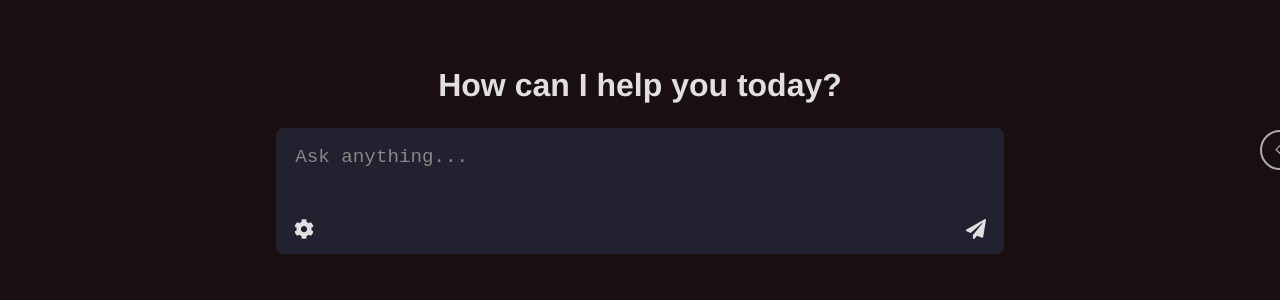
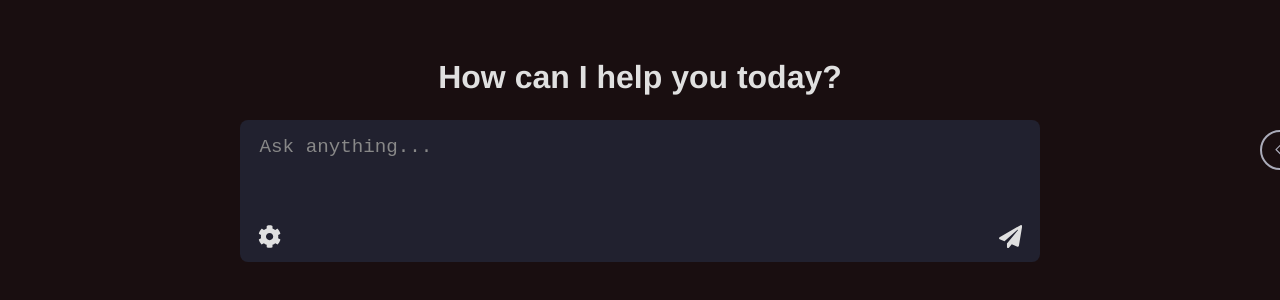
Before and after one commit to rahil-sfu/hemangAI, a React (Create React App) app: page /AiPage in a window 1280 px wide. Shown: the part 250-550 px from the top of the page. Built offline with nearby package versions, Linux system fonts and the light colour scheme.

Commit message:
Update AiPage.css

```diff
--- a/src/Components/AiPage.css
+++ b/src/Components/AiPage.css
@@ -6,7 +6,7 @@
   --accent-color: #444a89;        /* A warm accent for highlights and borders */
   --text-color: #e0e0e0;          /* Off-white text */
   --hover-bg: #3a3a3a;           /* Slightly lighter for hover effects */
-  --transition-speed: 0.3s;
+  --transition-speed: 0.25s;        /* Speed of transitions */
 }
 
 /* Global font settings */
@@ -16,19 +16,6 @@ body {
   padding: 0;
   background: var(--dark-surface);
 }
-
-/* For the search bar in chat mode at the bottom */
-.search-bar-fixed {
-  position: sticky;
-  bottom: 0;
-  background-color: #21212f; /* Ensure it matches your theme */
-  padding: 0.5rem;
-  border-top: 1px solid var(--accent-color);
-  display: flex;
-  align-items: center;
-  z-index: 10;
-}
-
 
 /* Main container styling */
 .app-container {
@@ -48,7 +35,7 @@ body {
   display: flex;
   flex-direction: column;
   padding: 1rem;
-  transition: transform var(--transition-speed) ease-in-out;
+  transition: transform var(--transition-speed);
   z-index: 1000;
   position: absolute;
 }
@@ -180,10 +167,8 @@ body {
   align-items: center;   /* Centers items horizontally */
   justify-content: center;  /* Centers items vertically */
   flex-grow: 1;
-  margin-left: 240px;
-  margin-right: 240px;
   padding: 2rem;
-  transition: margin var(--transition-speed) ease-in-out;
+  transition: 0.1s;
 }
 
 /* Search Area */
@@ -210,21 +195,20 @@ body {
 
 /* Search Input Wrapper */
 .search-input-wrapper {
-  padding: 0.5rem 0.6rem 3rem 0.6rem;
+  padding: 0.25rem 0.6rem 3.75rem 0.6rem;
 }
 
 /* Search Input Field */
 .search-input {
   width: 100%;
-  min-height: 4rem;
   max-height: 200px;
-  overflow: hidden;
+  overflow-y: auto;
   resize: none;
   font-size: 1.2rem;
   border: none;
   background-color: transparent;
   color: var(--text-color);
-  line-height: 1.2;
+  line-height: 1.4;
 }
 
 /* Search Input Field Focus */
@@ -272,7 +256,7 @@ body {
 /* Button Icons */
 .settings-btn svg,
 .send-btn svg {
-  font-size: 1.25rem;
+  font-size: 1.45rem;
 }
 
 /* Hover style for icon buttons */
```
